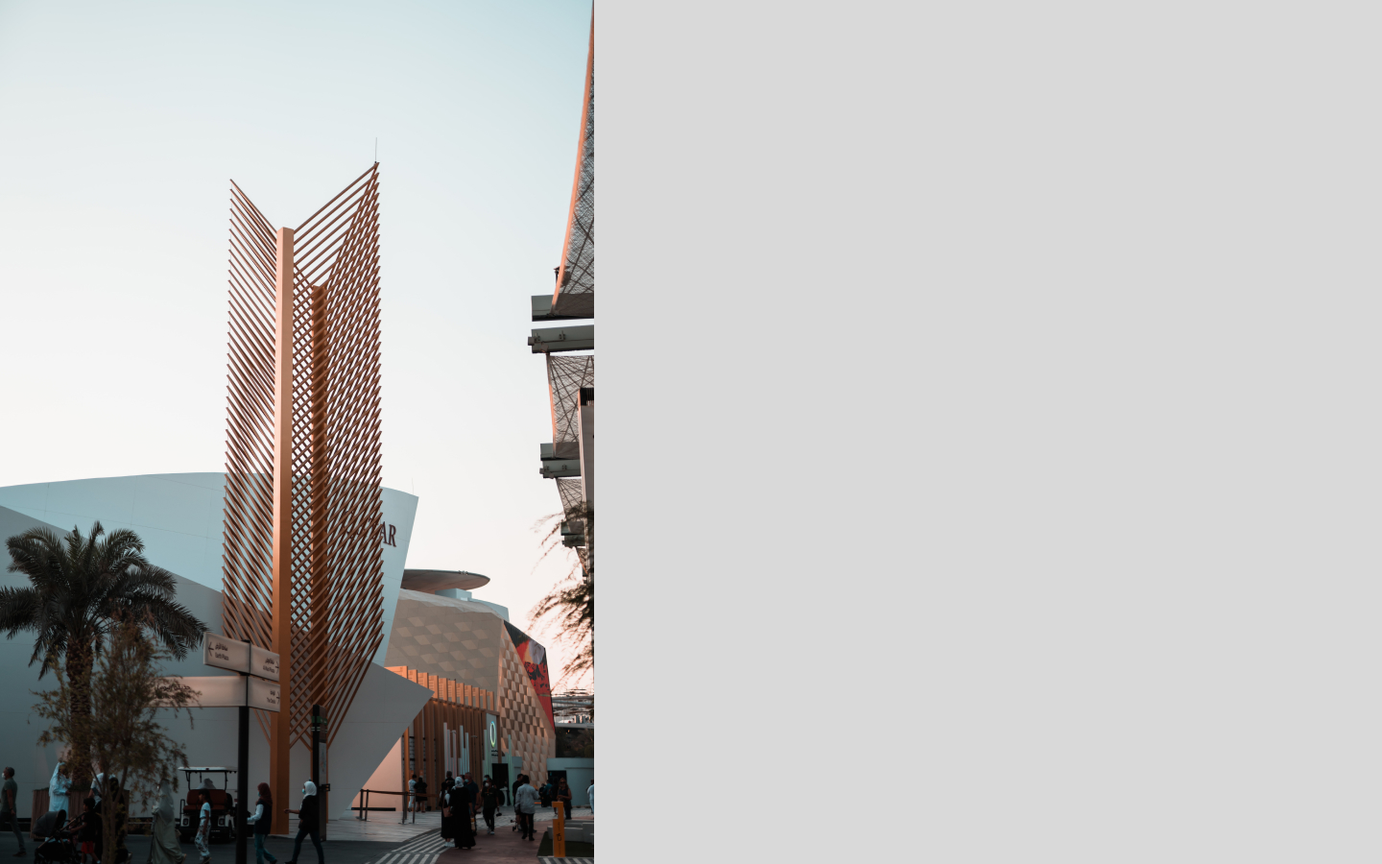
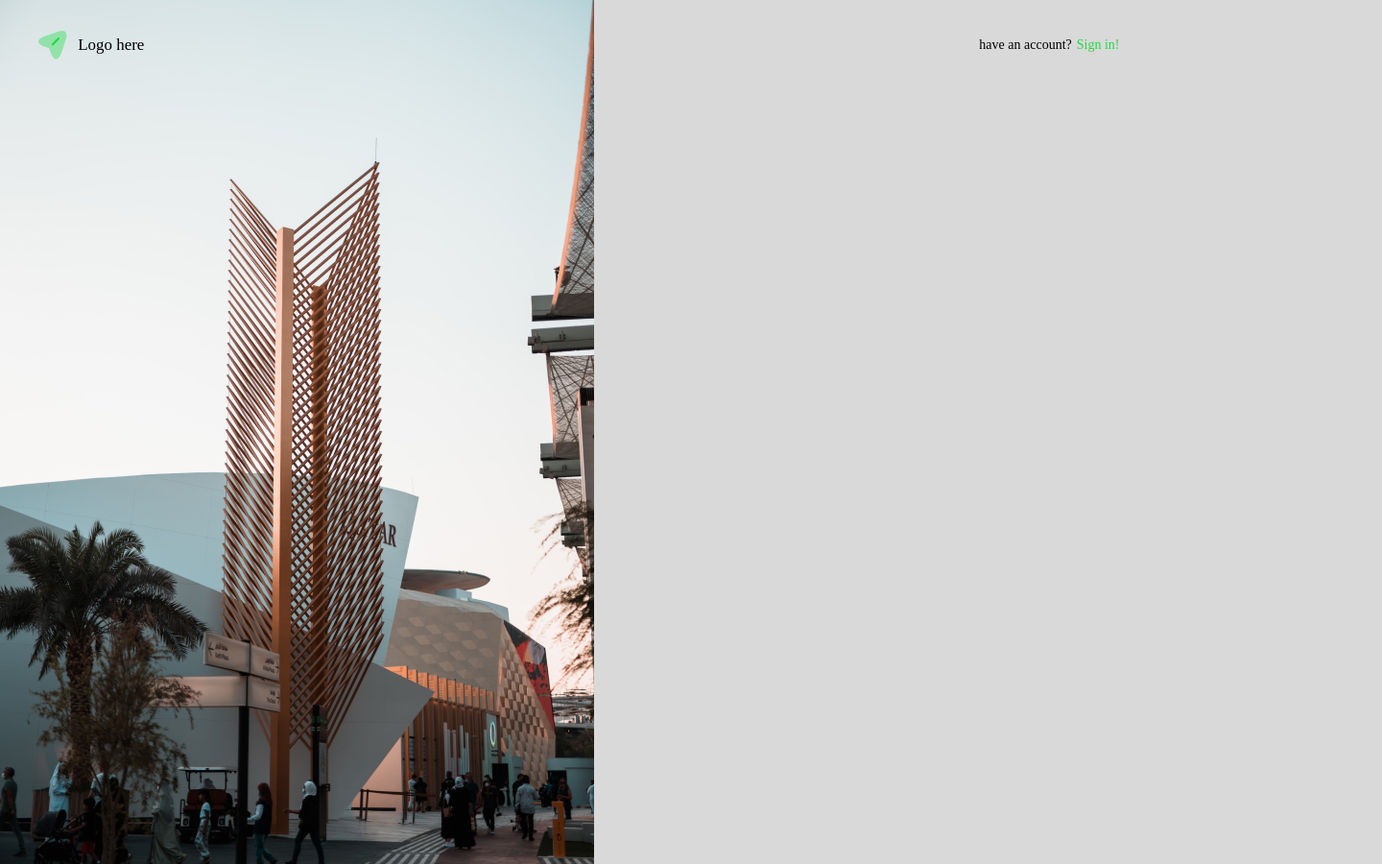
Before and after one commit to Faeze-Ahmadi/project-20, a plain HTML site: page index.html in a window 1280 px wide. Shown: the whole page at 96% size, 1440 px wide, since content can reach past the window. Drawn offline with Linux system fonts and the light colour scheme.

Commit message:
navigation-bar

```diff
--- a/index.css
+++ b/index.css
@@ -12,12 +12,43 @@ body {
 
 .main {
     display: flex;
-}
-
-.image-box {
     background-image: url(./img/picture-of-project-20.jpg);
     background-repeat: no-repeat;
     margin: -8px;
-    width: 619px;
+    width: 1440px;
     height: 900px;
 }
+
+.logo {
+    display: flex;
+    align-items: center;
+    justify-content: space-between;
+    gap: 870px;
+    margin-top: 20px;
+}
+
+.logo-icon {
+    display: flex;
+    align-items: center;
+    gap: 11.27px;
+    margin-left: 40px;
+}
+
+.logo-text {
+    font-size: 16.93px;
+}
+
+.sign-up {
+    display: flex;
+    align-items: center;
+    gap: 5px;
+}
+
+.nav-question {
+    font-size: 14px;
+}
+
+.nav-sign {
+    font-size: 14px;
+    color: var(--green);
+}
--- a/index.html
+++ b/index.html
@@ -8,12 +8,23 @@
 </head>
 <body>
     <main class="main">
-        <div class="image-box">
+        <nav>
+            <div class="logo">
+                <div class="logo-icon">
+                    <svg width="30" height="30" viewBox="0 0 30 30" fill="none" xmlns="http://www.w3.org/2000/svg">
+                        <path opacity="0.4" d="M7.11396 5.37842L21.2052 0.676134C27.5322 -1.43286 30.9691 2.01964 28.8757 8.34664L24.1734 22.4379C21.0177 31.9205 15.8312 31.9205 12.6755 22.4379L11.2851 18.2511L7.09834 16.8607C-2.36872 13.7207 -2.36872 8.54973 7.11396 5.37842Z" fill="#20DC49"/>
+                        <path d="M14.9407 14.2362L20.8927 8.26855L14.9407 14.2362Z" fill="#20DC49"/>
+                        <path d="M14.9408 15.4079C14.6439 15.4079 14.3471 15.2986 14.1128 15.0642C13.6597 14.6112 13.6597 13.8613 14.1128 13.4083L20.0492 7.44058C20.5023 6.98754 21.2521 6.98754 21.7052 7.44058C22.1582 7.89363 22.1582 8.64349 21.7052 9.09654L15.7687 15.0642C15.5344 15.2829 15.2376 15.4079 14.9408 15.4079Z" fill="#20DC49"/>
+                        </svg>
+                    <p class="logo-text">Logo here</p>
+                </div>
+                <div class="sign-up">
+                    <p class="nav-question">have an account?</p>
+                    <p class="nav-sign">Sign in!</p>
+                </div>
 
-        </div>
-        <div class="rejister-box">
-
-        </div>
+            </div>
+        </nav>
     </main>
 
 </body>
```
